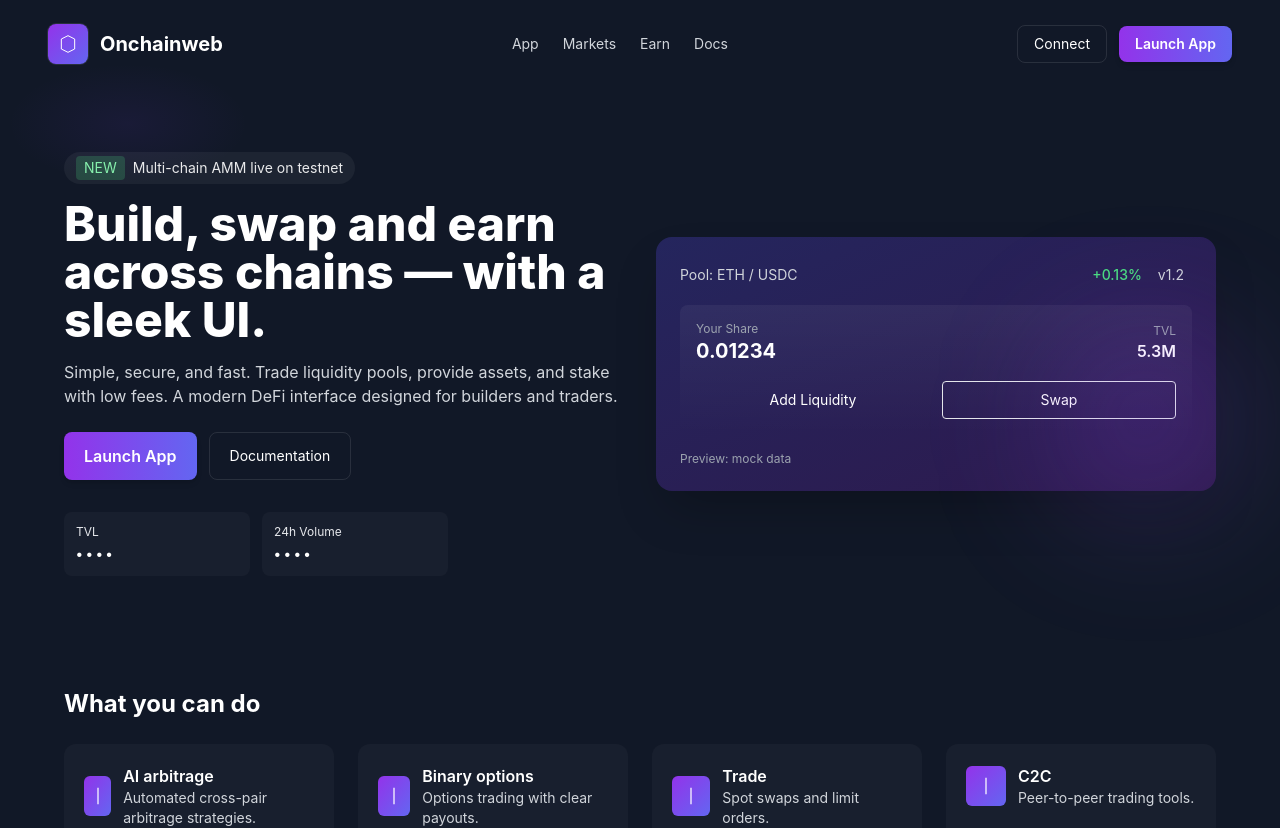
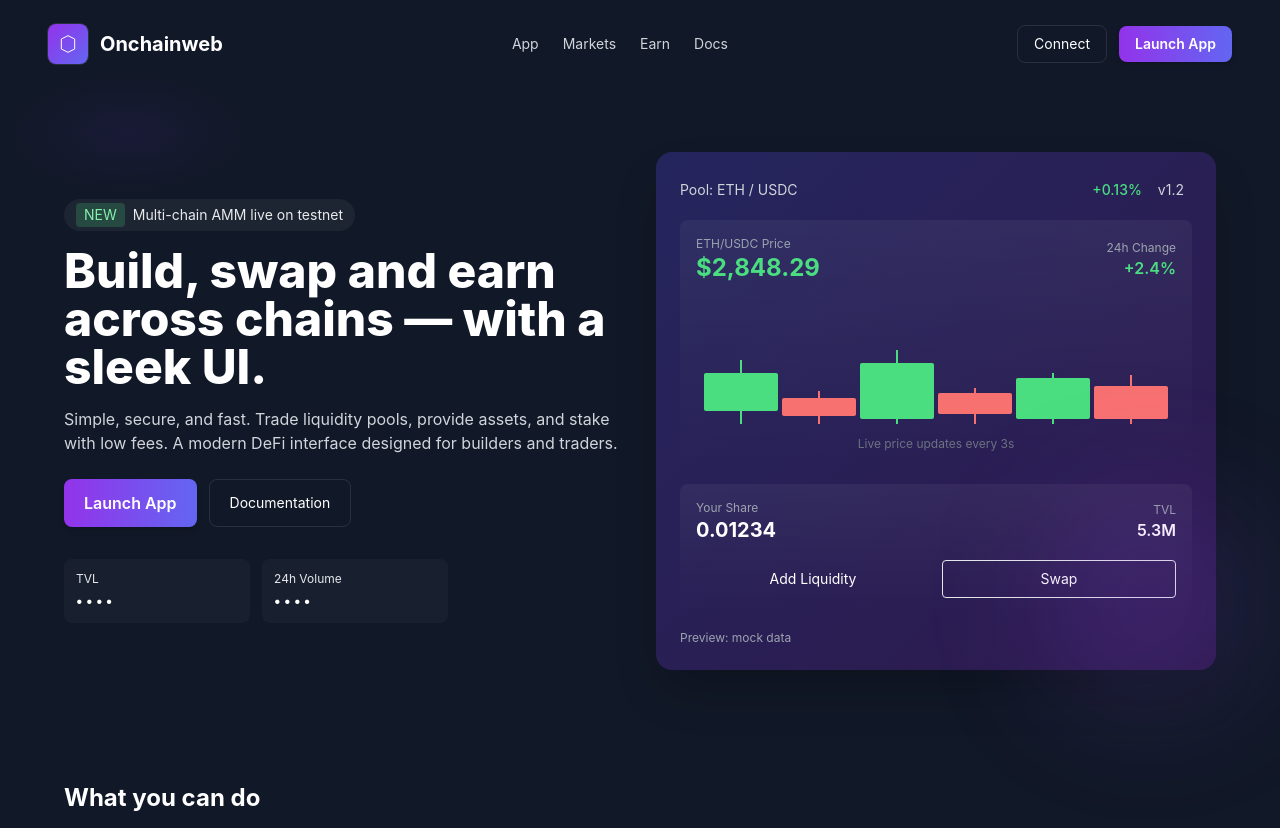
Before and after one commit to xiaoli2428/moekha125-a11y, a React (Vite) app: page / in a window 1280 px wide. Shown: the top 828 px of the page. Built offline with nearby package versions, Linux system fonts and the light colour scheme.

Commit message:
Add candlestick chart with live price updates and live chat label
Co-authored-by: xiaoli2428 <208081443+xiaoli2428@users.noreply.github.com>

```diff
--- a/src/components/Features.jsx
+++ b/src/components/Features.jsx
@@ -38,7 +38,7 @@ const items = [
   },
   {
     title: 'Customer service',
-    desc: 'Support & helpdesk.',
+    desc: 'Live chat support via Telegram.',
     link: 'https://t.me/goblin_niko4'
   }
 ]
--- a/src/components/Hero.jsx
+++ b/src/components/Hero.jsx
@@ -1,4 +1,77 @@
-import React from 'react'
+import React, { useEffect, useState } from 'react'
+
+// Simple candlestick chart component
+function CandlestickChart() {
+  const [price, setPrice] = useState(2845.32)
+
+  // Simulate live price updates
+  useEffect(() => {
+    const interval = setInterval(() => {
+      setPrice(prev => {
+        const change = (Math.random() - 0.5) * 10
+        return Number((prev + change).toFixed(2))
+      })
+    }, 3000)
+    return () => clearInterval(interval)
+  }, [])
+
+  // Mock candlestick data for display
+  const candles = [
+    { open: 2820, close: 2835, high: 2840, low: 2815, up: true },
+    { open: 2835, close: 2828, high: 2838, low: 2825, up: false },
+    { open: 2828, close: 2850, high: 2855, low: 2826, up: true },
+    { open: 2850, close: 2842, high: 2852, low: 2838, up: false },
+    { open: 2842, close: 2858, high: 2860, low: 2840, up: true },
+    { open: 2858, close: 2845, high: 2862, low: 2843, up: false },
+  ]
+
+  return (
+    <div className="bg-gradient-to-b from-white/5 to-white/2 p-4 rounded-lg">
+      <div className="flex items-center justify-between mb-3">
+        <div>
+          <div className="text-xs text-gray-400">ETH/USDC Price</div>
+          <div className="font-bold text-2xl text-green-400">${price.toLocaleString()}</div>
+        </div>
+        <div className="text-right">
+          <div className="text-xs text-gray-400">24h Change</div>
+          <div className="font-semibold text-green-400">+2.4%</div>
+        </div>
+      </div>
+
+      {/* Candlestick Chart */}
+      <div className="h-32 flex items-end justify-around gap-1 px-2">
+        {candles.map((candle, i) => {
+          const height = ((candle.high - candle.low) / 50) * 100
+          const bodyHeight = Math.abs(candle.close - candle.open) / 50 * 100
+          const wickTop = ((candle.high - Math.max(candle.open, candle.close)) / 50) * 100
+          const wickBottom = ((Math.min(candle.open, candle.close) - candle.low) / 50) * 100
+
+          return (
+            <div key={i} className="flex-1 flex flex-col items-center justify-end" style={{ height: '100%' }}>
+              {/* Upper wick */}
+              <div
+                className={`w-0.5 ${candle.up ? 'bg-green-400' : 'bg-red-400'}`}
+                style={{ height: `${wickTop}%` }}
+              />
+              {/* Body */}
+              <div
+                className={`w-full ${candle.up ? 'bg-green-400' : 'bg-red-400'} rounded-sm`}
+                style={{ height: `${bodyHeight}%`, minHeight: '4px' }}
+              />
+              {/* Lower wick */}
+              <div
+                className={`w-0.5 ${candle.up ? 'bg-green-400' : 'bg-red-400'}`}
+                style={{ height: `${wickBottom}%` }}
+              />
+            </div>
+          )
+        })}
+      </div>
+
+      <div className="mt-3 text-xs text-gray-500 text-center">Live price updates every 3s</div>
+    </div>
+  )
+}
 
 export default function Hero() {
   return (
@@ -47,7 +120,10 @@ export default function Hero() {
               </div>
             </div>
 
-            <div className="bg-gradient-to-b from-white/5 to-white/2 p-4 rounded-lg">
+            {/* Candlestick Chart with live price */}
+            <CandlestickChart />
+
+            <div className="mt-4 bg-gradient-to-b from-white/5 to-white/2 p-4 rounded-lg">
               <div className="flex items-center justify-between">
                 <div>
                   <div className="text-xs text-gray-400">Your Share</div>
```
